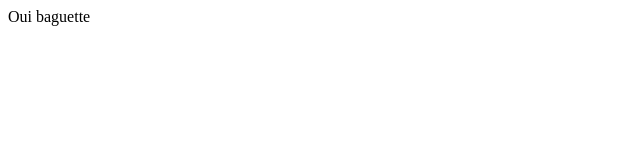
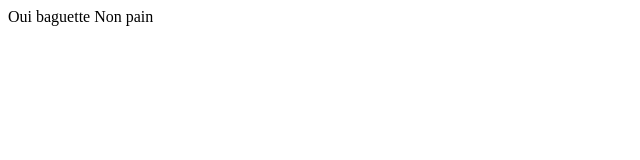
Before and after one commit to GoldenBrask/Voile24, a plain HTML site: page brask.html in a window 1280 px wide. Shown: the full height of the page, 0-640 px from the left. Drawn offline with Linux system fonts and the light colour scheme.

Commit message:
Update brask.html

```diff
--- a/brask.html
+++ b/brask.html
@@ -7,5 +7,6 @@
 </head>
 <body>
     Oui baguette
+    Non pain
 </body>
 </html>
```
